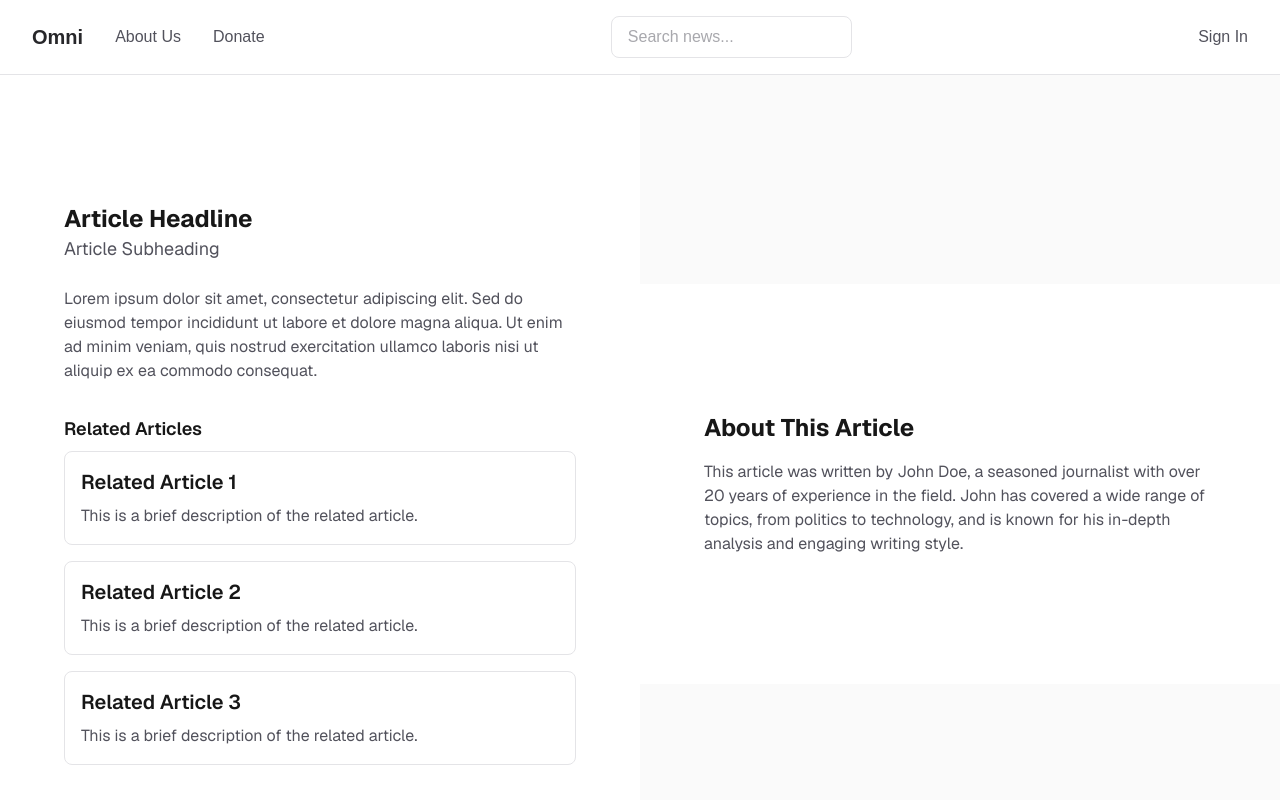
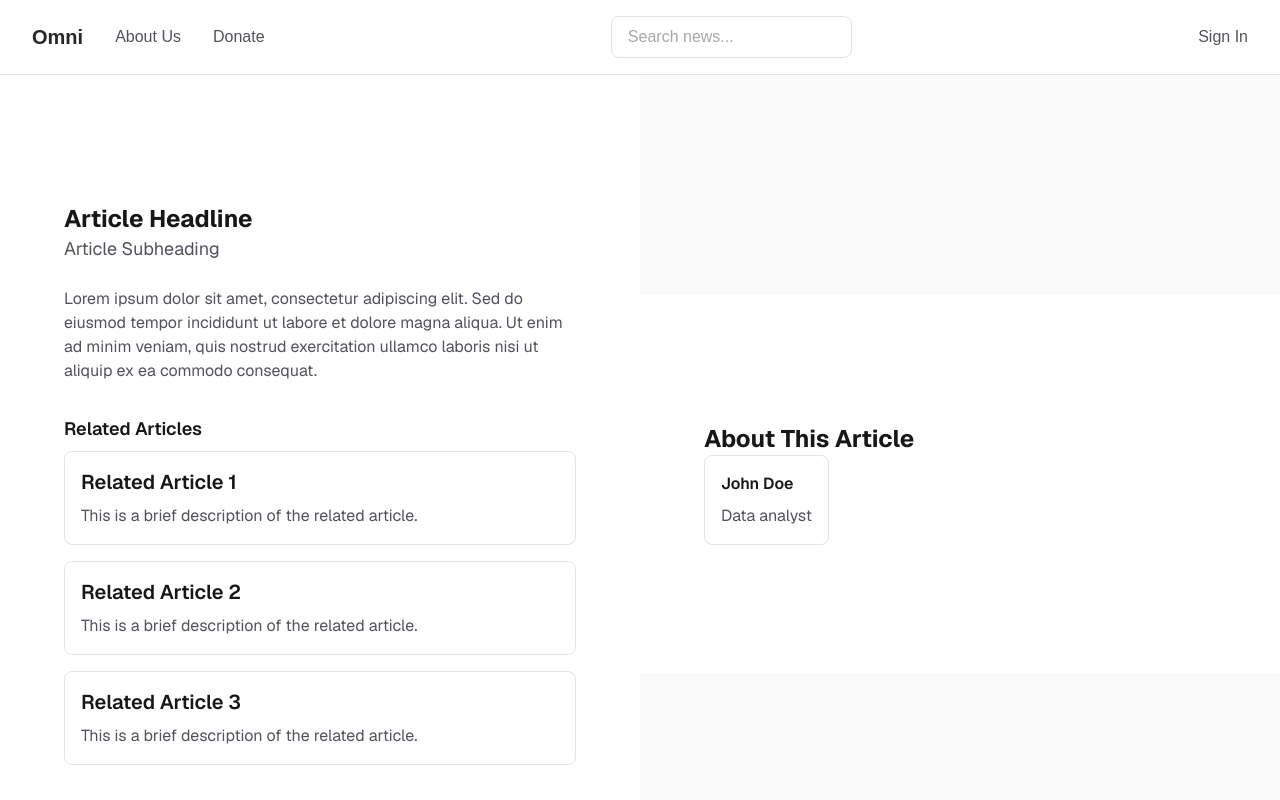
Before and after one commit to thomassrmcardle/Omni, a Next.js app in the folder app/: page /articles/abcde in a window 1280 px wide. Shown: the top 800 px of the page. Built offline with nearby package versions, Linux system fonts and the light colour scheme.

Commit message:
Added basic profile card template

```diff
--- a/app/app/articles/[id]/page.tsx
+++ b/app/app/articles/[id]/page.tsx
@@ -1,4 +1,5 @@
 import ArticleCard from "../../../components/articleCard";
+import ProfileCard from "../../../components/profileCard";
 
 export default function Home() {
 
@@ -31,18 +32,16 @@ export default function Home() {
     }
 
     function AboutLayout() {
-      return <div className="flex flex-col flex-1 items-center justify-center bg-zinc-50 font-sans dark:bg-black">
+      return <div className="flex flex-col flex-1 justify-center bg-zinc-50 font-sans dark:bg-black">
         <main className="flex flex-1 w-full max-w-3xl flex-col justify-between py-32 px-16 bg-white dark:bg-black sm:items-start">
           <h1 className="text-2xl font-bold">About This Article</h1>
-          <p className="text-zinc-600 dark:text-zinc-400 mt-4">
-            This article was written by John Doe, a seasoned journalist with over 20 years of experience in the field. John has covered a wide range of topics, from politics to technology, and is known for his in-depth analysis and engaging writing style.
-          </p>
+          <ProfileCard userId="123" />
         </main>
       </div>
     }
 
     return (<>
-        <title>Article Headline - Omni</title>
+        <head><title>Article Headline - Omni</title></head>
         <div className="flex flex-row flex-1 items-center justify-center bg-zinc-50 font-sans dark:bg-black">
           <MainLayout />
           <AboutLayout />
--- /dev/null
+++ b/app/components/profileCard.tsx
@@ -0,0 +1,10 @@
+export default function ProfileCard({ userId } : any) {
+  return (
+    <a href={`/profiles/${userId}`} >
+      <div className="flex flex-col gap-2 rounded-lg border border-zinc-200 p-4 dark:border-zinc-700">
+        <h2 className="text-l font-semibold">{'John Doe'}</h2>
+        <p className="text-zinc-600 dark:text-zinc-400">{'Data analyst'}</p>
+      </div>
+    </a>
+  );
+}
```
